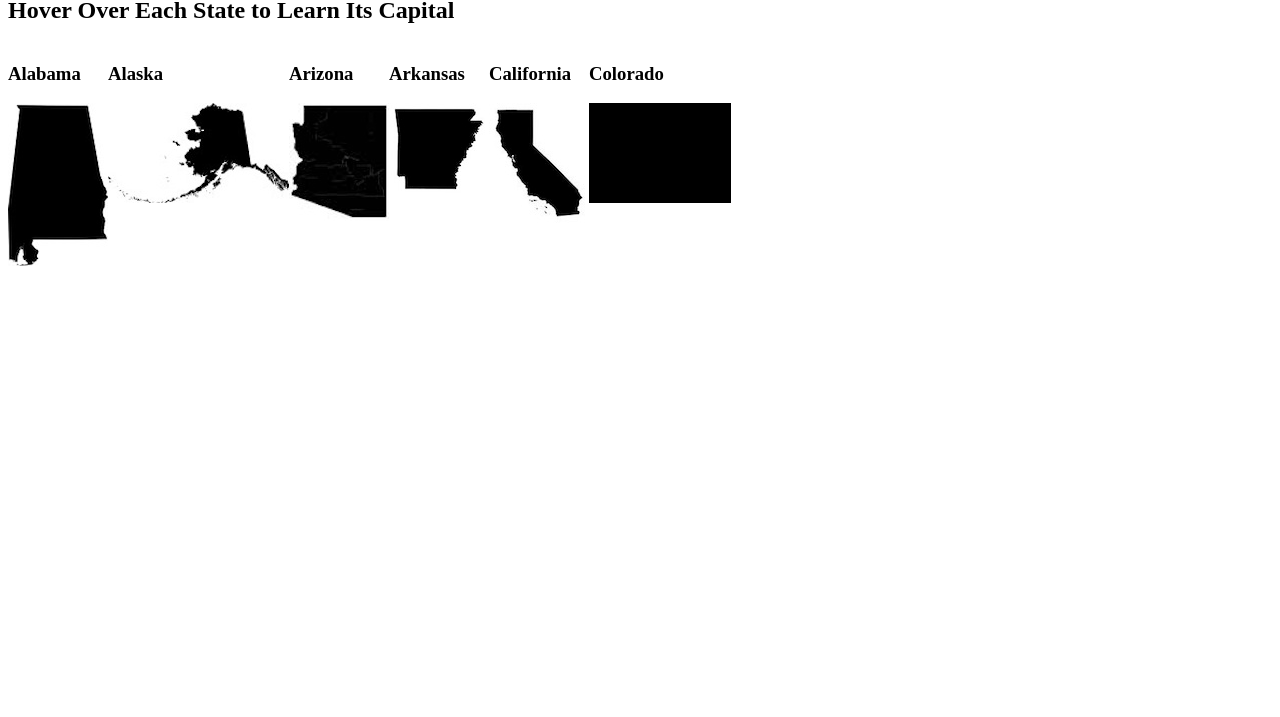
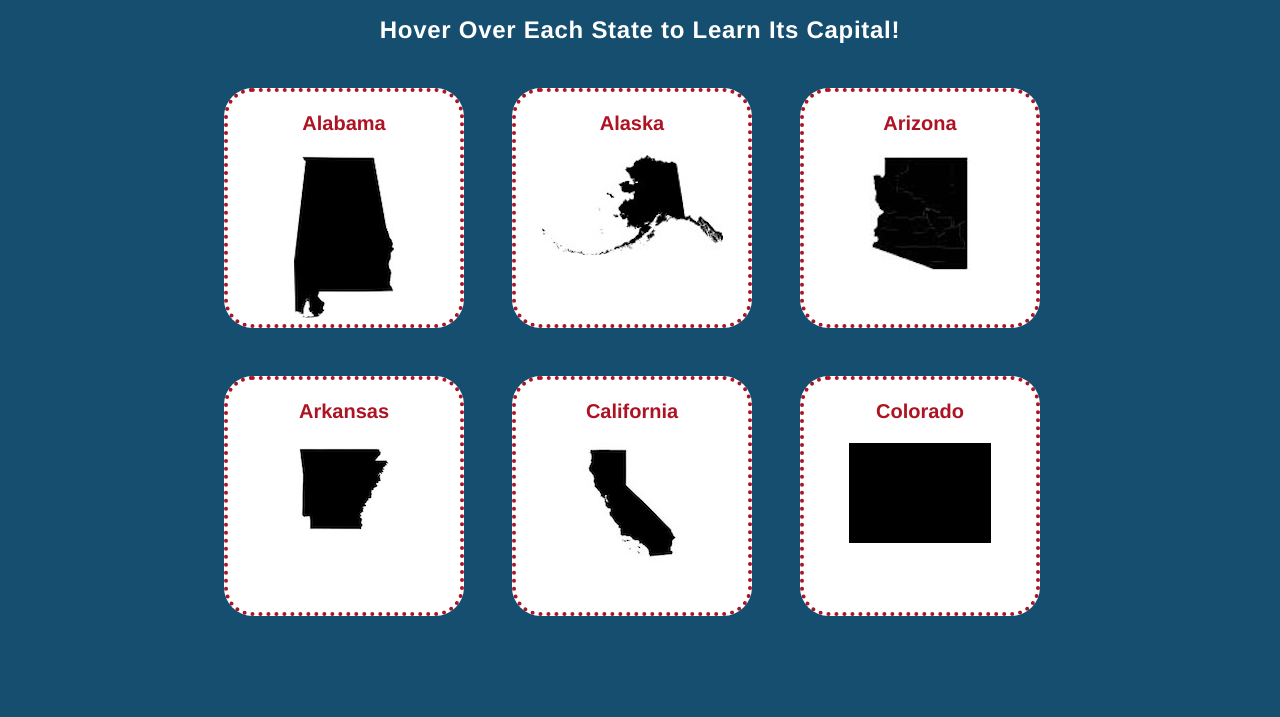
Before and after one commit to jblaeser/statecapitals, a plain HTML site: page index.html in a window 1280 px wide. Shown: the part 83-800 px from the top of the page. Drawn offline with Linux system fonts and the light colour scheme.

Commit message:
CSS Styling

```diff
--- a/index.html
+++ b/index.html
@@ -6,31 +6,31 @@
         <title>State Capitals</title>
     </head>
     <body>
-        <h1>State Capital Quiz</h1>
-        <h2>Hover Over Each State to Learn Its Capital</h2>
+        <h1>Ms. Jenkins' Javascript Geography</h1>
+        <h2>Hover Over Each State to Learn Its Capital!</h2>
 
         <div class="statescontainer">
-            <div id="Alabama">
+            <div id="Alabama" class="state">
                 <h3>Alabama</h3>
                 <img src="images/alabama.jpeg" alt="The State of Alabama">
             </div>
-            <div id="Alaska">
+            <div id="Alaska" class="state">
                 <h3>Alaska</h3>
                 <img src="images/alaska.jpeg" alt="The State of Alaska">
             </div>
-            <div id="Arizona">
+            <div id="Arizona" class="state">
                 <h3>Arizona</h3>
                 <img src="images/arizona.jpeg" alt="The State of Arizona">
             </div>
-            <div id="Arkansas">
+            <div id="Arkansas" class="state">
                 <h3>Arkansas</h3>
                 <img src="images/arkansas.jpeg" alt="The State of Arkansas">
             </div>
-            <div id="California">
+            <div id="California" class="state">
                 <h3>California</h3>
                 <img src="images/california.jpeg" alt="The State of California">
             </div>
-            <div id="Colorado">
+            <div id="Colorado" class="state">
                 <h3>Colorado</h3>
                 <img src="images/colorado.jpg" alt="The State of Colorado">
             </div>
--- a/style.css
+++ b/style.css
@@ -1,4 +1,42 @@
+* {
+    box-sizing: border-box;
+}
+
+body {
+    background-color: #154e6f;
+    color: #fff;
+    font-family: 'Franklin Gothic Medium', 'Arial Narrow', Arial, sans-serif;
+    text-align: center;
+}
+
+h1 {
+    font-size: 2.5em;
+}
+
+h2 {
+    letter-spacing: .03em;
+}
+
 .statescontainer {
-    display: flex;
-    flex-wrap: wrap;
+    max-width: 55em;
+    margin: 0 auto;
 }
+
+.state {
+    background-color: #fff;
+    color: #ad1322;
+    min-width: 15em;
+    float: left;
+    margin: 1.5em;
+    height: 15em;
+    border: .25em dotted #ad1322;
+    border-radius: 12%;
+}
+
+h3 {
+    font-size: 1.25em;
+}
+
+.state:hover {
+    border: .25em solid #ad1322;
+}
```
